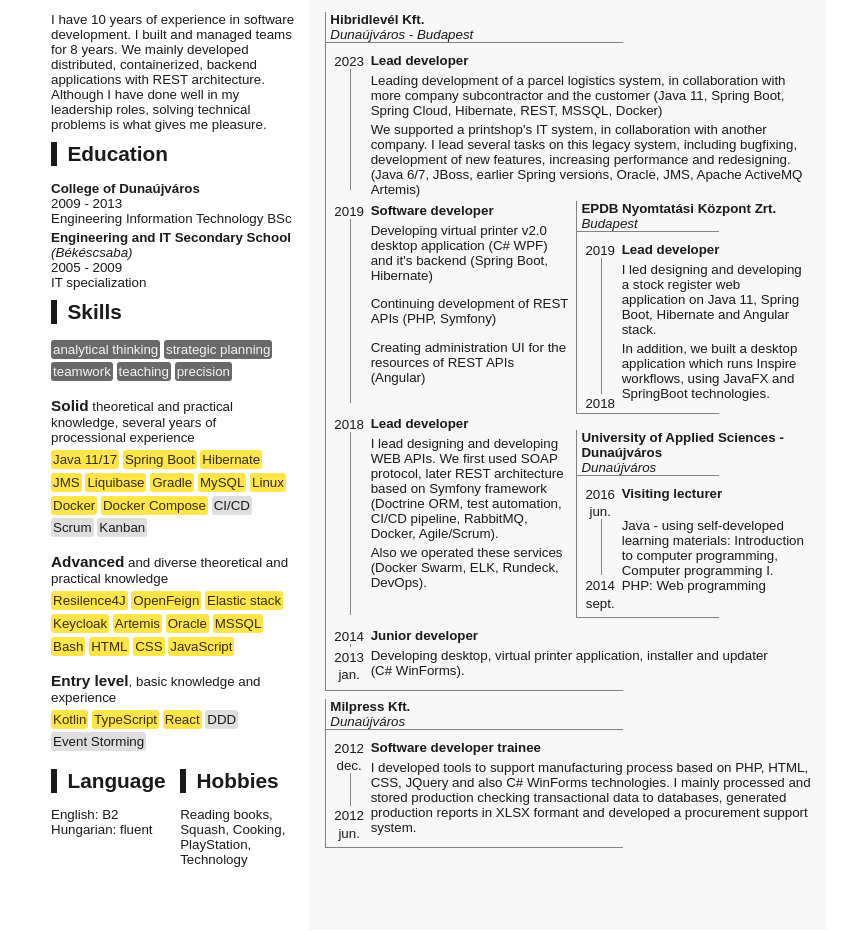
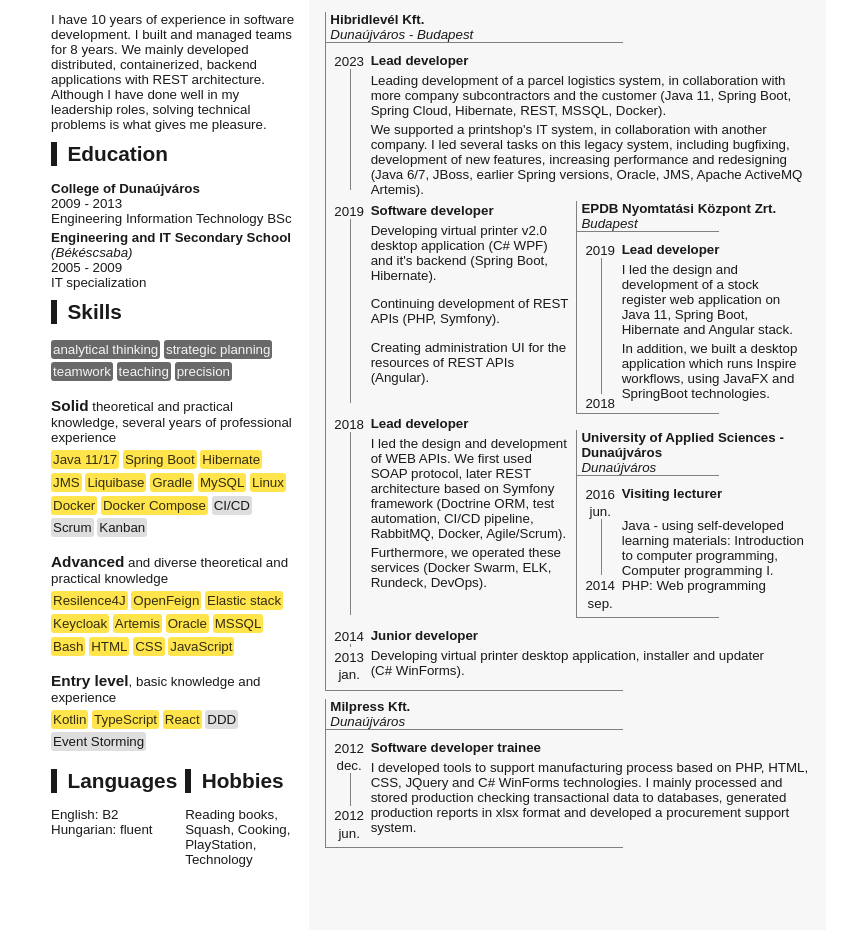
Before and after one commit to somlyaip/cv-english, a plain HTML site: page index.html in a window 1280 px wide. Shown: the part 192-1123 px from the top of the page, without its empty margins (211-1068 px from the left). Drawn offline with Linux system fonts and the light colour scheme.

Commit message:
fix: Eliminate many typos

```diff
--- a/css/header.css
+++ b/css/header.css
@@ -40,7 +40,7 @@ header {
     list-style: none;
     padding-left: 0;
     margin-left: 0; /* for Prince (PDF export tool) */
-    margin-right: 8em;
+    margin-right: 6em;
     font-size: 10pt;
 }
 
--- a/css/main.css
+++ b/css/main.css
@@ -109,3 +109,7 @@ section.blank {
 #dev-2018-2019 p {
     margin-bottom: 1em;
 }
+
+div.jobs > section > div:nth-child(2) > ul {
+    margin-left: 0;
+}
--- a/index.html
+++ b/index.html
@@ -92,7 +92,7 @@
                 <section class="tech-skill-group">
                     <p>
                         <strong>Solid</strong> theoretical and practical knowledge,
-                        several years of processional experience
+                        several years of professional experience
                     </p>
                     <p>
                         <span class="skill tech">Java&nbsp;11/17</span>
@@ -142,7 +142,7 @@
 
             <div class="flex">
                 <section id="language-skills" class="half-width">
-                    <h2>Language</h2>
+                    <h2>Languages</h2>
                     <p>English: B2</p>
                     <p>Hungarian: fluent</p>
                 </section>
@@ -177,14 +177,14 @@
                                 <strong>Lead developer</strong>
                                 <p>
                                     Leading development of a parcel logistics system, in collaboration with
-                                    more company subcontractor and the customer
-                                    (Java 11, Spring Boot, Spring Cloud, Hibernate, REST, MSSQL, Docker)
+                                    more company subcontractors and the customer
+                                    (Java 11, Spring Boot, Spring Cloud, Hibernate, REST, MSSQL, Docker).
                                 </p>
                                 <p>
                                     We supported a printshop's IT system, in collaboration with another company.
-                                    I lead several tasks on this legacy system, including
-                                    bugfixing, development of new features, increasing performance and redesigning.
-                                    (Java 6/7, JBoss, earlier Spring versions, Oracle, JMS, Apache ActiveMQ Artemis)
+                                    I led several tasks on this legacy system, including
+                                    bugfixing, development of new features, increasing performance and redesigning
+                                    (Java 6/7, JBoss, earlier Spring versions, Oracle, JMS, Apache ActiveMQ Artemis).
                                 </p>
                             </div>
                         </section>
@@ -200,10 +200,10 @@
                                     <strong>Software developer</strong>
                                     <p>
                                         Developing virtual printer v2.0 desktop application (C# WPF)
-                                        and it's backend (Spring&nbsp;Boot, Hibernate)
+                                        and it's backend (Spring&nbsp;Boot, Hibernate).
                                     </p>
-                                    <p>Continuing development of REST APIs (PHP, Symfony)</p>
-                                    <p>Creating administration UI for the resources of REST APIs (Angular)</p>
+                                    <p>Continuing development of REST APIs (PHP, Symfony).</p>
+                                    <p>Creating administration UI for the resources of REST APIs (Angular).</p>
                                 </div>
                             </section>
 
@@ -226,7 +226,7 @@
                                         <div>
                                             <strong>Lead developer</strong>
                                             <p>
-                                                I led designing and developing a stock register web application on
+                                                I led the design and development of a stock register web application on
                                                 Java 11, Spring Boot, Hibernate and Angular stack.
                                             </p>
                                             <p>
@@ -251,13 +251,13 @@
                                 <div>
                                     <strong>Lead developer</strong>
                                     <p>
-                                        I lead designing and developing WEB APIs. We first used SOAP protocol,
+                                        I led the design and development of WEB APIs. We first used SOAP protocol,
                                         later REST architecture based on Symfony framework
                                         (Doctrine ORM, test automation, CI/CD pipeline, RabbitMQ, Docker,
                                         Agile/Scrum).
                                     </p>
                                     <p>
-                                        Also we operated these services
+                                        Furthermore, we operated these services
                                         (Docker&nbsp;Swarm, ELK, Rundeck, DevOps).
                                     </p>
                                 </div>
@@ -278,7 +278,7 @@
                                             <span>jun.</span>
                                             <div class="vertical-line due"></div>
                                             <span>2014</span>
-                                            <span>sept.</span>
+                                            <span>sep.</span>
                                         </div>
 
                                         <div>
@@ -309,7 +309,7 @@
                             <div>
                                 <strong>Junior developer</strong>
                                 <p>
-                                    Developing desktop, virtual printer application, installer and updater<br>
+                                    Developing virtual printer desktop application, installer and updater<br>
                                     (C# WinForms).
                                 </p>
                             </div>
@@ -341,10 +341,10 @@
                                 <strong>Software developer trainee</strong>
                                 <p>
                                     I developed tools to support manufacturing process based on PHP,
-                                    HTML, CSS, JQuery and also C# WinForms technologies.
+                                    HTML, CSS, JQuery and C# WinForms technologies.
 
                                     I mainly processed and stored production checking transactional data to databases,
-                                    generated production reports in XLSX formant
+                                    generated production reports in xlsx format
                                     and developed a procurement support system.
                                 </p>
                             </div>
```
